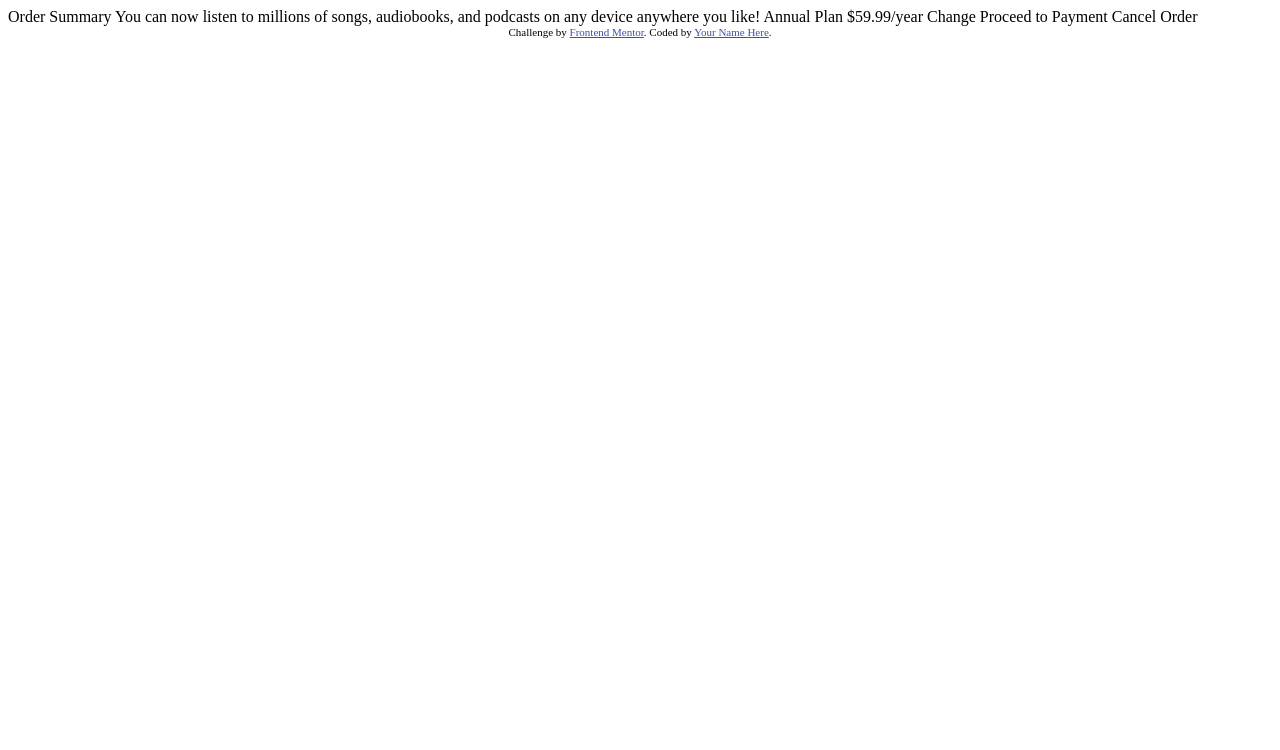
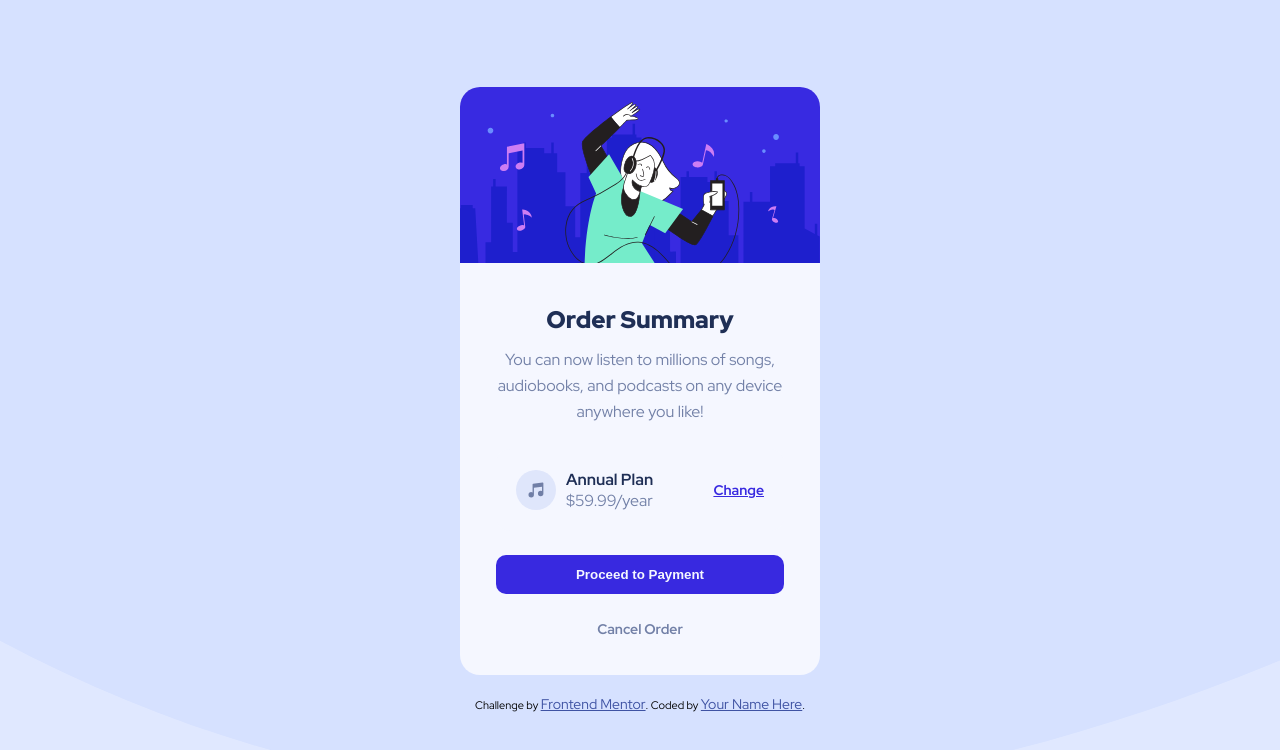
Before and after one commit to ayeniDan/order-summary-report, a plain HTML site: page index.html in a window 1280 px wide. Drawn offline with Linux system fonts and the light colour scheme.

Commit message:
completed the project

```diff
--- /dev/null
+++ b/index.css
@@ -0,0 +1,153 @@
+:root {
+    --pale-blue: hsl(225, 100%, 94%);
+    --bright-blue: hsl(245, 75%, 52%);
+    --vpale-blue: hsl(225, 100%, 98%);
+    --desaturated-blue: hsl(224, 23%, 55%);
+    --dark-blue: hsl(223, 47%, 23%);
+    --general-font: 'red hat display', sans-serif;
+}
+
+*, *::before, *::after {
+    box-sizing: border-box;
+    margin: 0;
+    padding: 0;
+}
+
+img {
+    width: 100%;
+}
+
+a {
+    font-size: 14px;
+}
+
+body {
+    font-size: 16px;
+    font-family: var(--general-font);
+    background-color: var(--pale-blue);
+    background-image: url(images/pattern-background-desktop.svg);
+    background-size: cover;
+    background-repeat: no-repeat;
+    min-height: 100vh;
+    display: flex;
+    flex-direction: column;
+    justify-content: center;
+    align-items: center;
+    gap: 20px;
+    padding: 32px;
+}
+
+.container {
+    text-align: center;
+    max-width: 360px;
+    border-radius: 20px;
+    background-color: var(--vpale-blue);
+    overflow: hidden;
+}
+
+.img-cont {
+    width: 100%;
+}
+
+.summary-cont {
+    width: 100%;
+    padding: 36px;
+}
+
+.summary-cont h1 {
+    font-size: 24px;
+    color: var(--dark-blue);
+    font-weight: 900;
+}
+
+.summary-cont > p {
+    line-height: 26px;
+    color: var(--desaturated-blue);
+    margin: 12px 0 24px 0;
+}
+
+.price-cont {
+    width: 100%;
+    display: flex;
+    align-items: center;
+    justify-content: space-between;
+    margin: 0 0 24px 0;
+    padding: 20px;
+    border-radius: 14px;
+    background-color: var(--vpale-blue);
+}
+
+.price-cont a {
+    color: var(--bright-blue);
+    font-weight: 700;
+}
+
+.price-cont a:hover {
+    cursor: pointer;
+}
+
+.price-cont .price {
+    display: flex;
+    align-items: center;
+    justify-content: center;
+    gap: 10px;
+}
+
+.price-cont .price img {
+    width: 40px;
+}
+
+.plan {
+    text-align: left;
+    color: var(--desaturated-blue);
+}
+
+.plan p {
+    font-weight: 700;
+    color: var(--dark-blue);
+}
+
+button {
+    width: 100%;
+    padding: 12px;
+    background-color: var(--bright-blue);
+    color: var(--vpale-blue);
+    font-weight: 900;
+    border: none;
+    border-radius: 10px;
+    margin-bottom: 24px;
+}
+
+button:hover {
+    opacity: 60%;
+    cursor: pointer;
+}
+
+button + a {
+    text-decoration: none;
+    color: var(--desaturated-blue);
+    font-weight: 700;
+}
+
+button + a:hover {
+    cursor: pointer;
+    color: var(--dark-blue);
+}
+
+@media only screen and (max-width: 450px) {
+    .summary-cont {
+        padding: 12px;
+    }
+
+    .summary-cont > p {
+        margin: 6px 0 12px 0;
+    }
+
+    .price-cont {
+        margin-bottom: 12px;
+    }
+
+    button {
+        margin-bottom: 12px;
+    }
+}
--- a/index.html
+++ b/index.html
@@ -5,6 +5,10 @@
   <meta name="viewport" content="width=device-width, initial-scale=1.0"> <!-- displays site properly based on user's device -->
 
   <link rel="icon" type="image/png" sizes="32x32" href="./images/favicon-32x32.png">
+  <link rel="preconnect" href="https://fonts.googleapis.com">
+  <link rel="preconnect" href="https://fonts.gstatic.com" crossorigin>
+  <link href="https://fonts.googleapis.com/css2?family=Red+Hat+Display:ital,wght@0,300..900;1,300..900&display=swap" rel="stylesheet">
+  <link rel="stylesheet" href="index.css">
 
   <title>Frontend Mentor | Order summary card</title>
 
@@ -16,18 +20,30 @@
 </head>
 <body>
 
-  Order Summary
+  <div class="container">
+    <div class="img-cont">
+      <img src="images/illustration-hero.svg" alt="person vibing to music">
+    </div>
 
-  You can now listen to millions of songs, audiobooks, and podcasts on any
-  device anywhere you like!
+    <div class="summary-cont">
+      <h1>Order Summary</h1>
+      <p>You can now listen to millions of songs, audiobooks, and podcasts on any device anywhere you like!</p>
 
-  Annual Plan
-  $59.99/year
+      <div class="price-cont">
+        <div class="price">
+          <img src="images/icon-music.svg" alt="music icon">
+          <div class="plan">
+            <p>Annual Plan</p>
+            <span>$59.99/year</span>
+          </div>
+        </div>
+        <a href="#">Change</a>
+      </div>
 
-  Change
-
-  Proceed to Payment
-  Cancel Order
+      <button>Proceed to Payment</button>
+      <a href="#">Cancel Order</a>
+    </div>
+  </div>
 
   <div class="attribution">
     Challenge by <a href="https://www.frontendmentor.io?ref=challenge" target="_blank">Frontend Mentor</a>.
```
Also changed, not shown: Livescreenshot.png (added), 2 other files.
